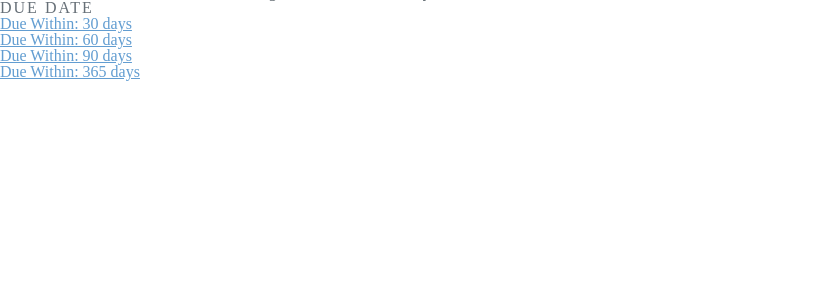
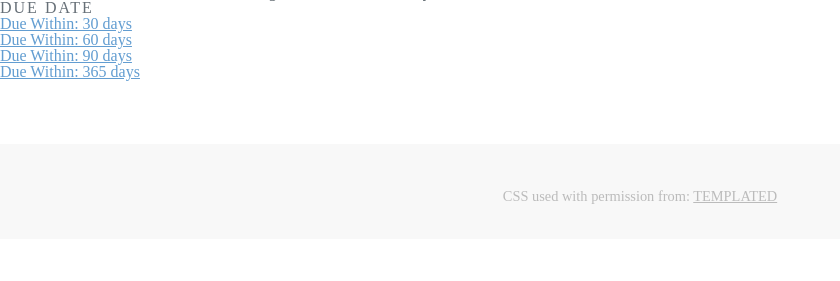
Before and after one commit to bendiller/ips-metrics-site, a Django app: template ips_metrics_site/metrics/templates/metrics/upcoming.html in a window 1280 px wide. Shown: the part 208-489 px from the top of the page, without its empty margins (0-840 px from the left). Run offline with Django 3.2, Linux system fonts and the light colour scheme; the template is opened without the code that fills it, so the values that code supplies are empty.

Commit message:
Move footer changes from dev to prod

```diff
--- a/ips_metrics_site/metrics/static/metrics/style.css
+++ b/ips_metrics_site/metrics/static/metrics/style.css
@@ -1053,7 +1053,7 @@
 
 	#footer {
 		background: #f8f8f8;
-		padding: 4em 0 6em 0;
+		padding: 1em 0 1em 0;
 	}
 
 		#footer a {
--- a/ips_metrics_site/metrics/templates/metrics/base.html
+++ b/ips_metrics_site/metrics/templates/metrics/base.html
@@ -30,6 +30,13 @@
 </div>
 </div>
 </section>
+<footer id="footer">
+    <div class="container big">
+        <ul class="copyright">
+            <li>CSS used with permission from: <a href="http://templated.co">TEMPLATED</a> </li>
+        </ul>
+    </div>
+</footer>
 <script src="{% static 'metrics/app.js' %}"></script>
 {% block javascript %}{% endblock %}
 </body>
```
